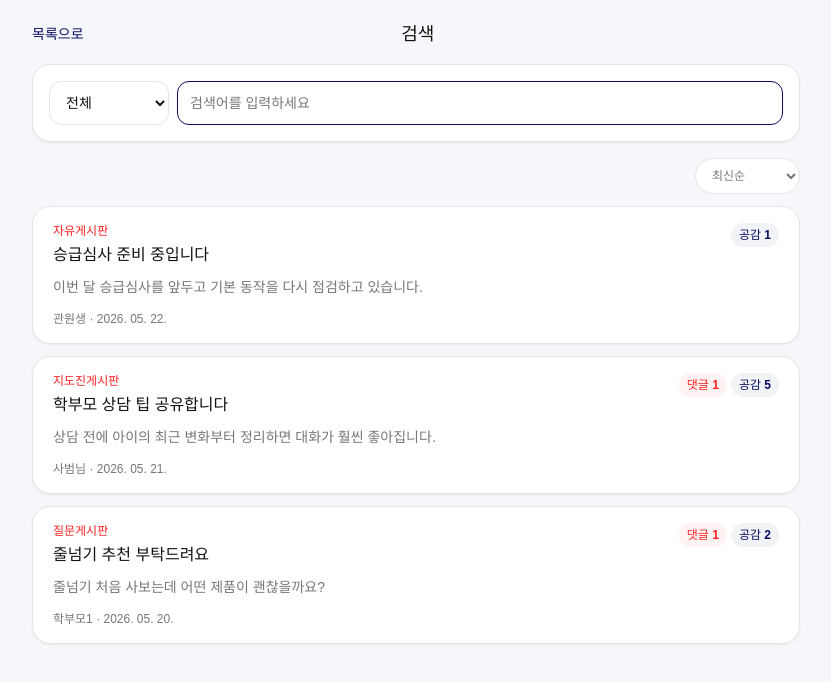
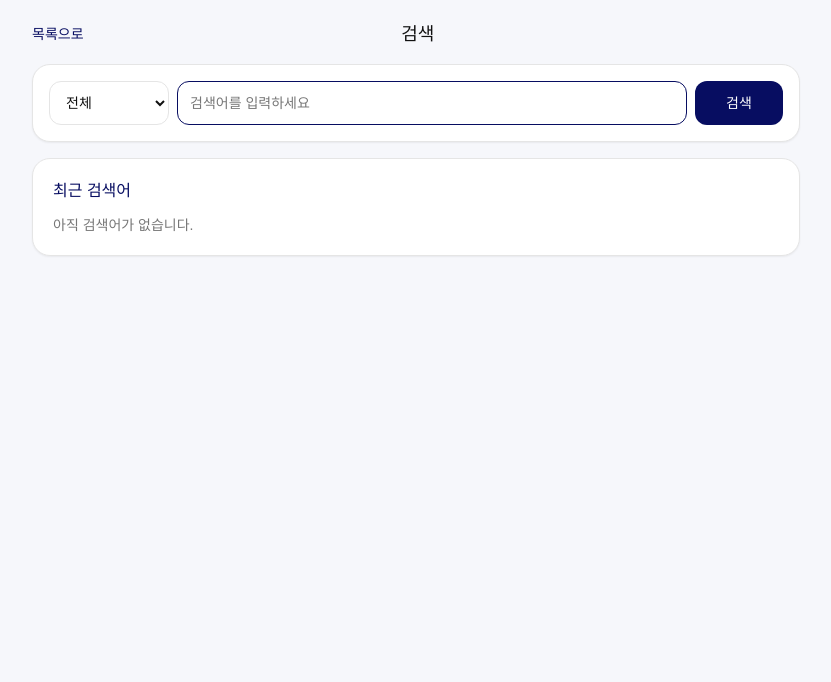
Before and after one commit to thisisyello/taekwondo-community, a React (Vite) app: page /search in a window 1280 px wide. Shown: the top 682 px of the page, without its empty margins (224-1055 px from the left). Built offline with nearby package versions, Linux system fonts and the light colour scheme.

Commit message:
feat: 검색어 제출 및 최근 검색어 기능 추가

```diff
--- a/src/pages/SearchPage.tsx
+++ b/src/pages/SearchPage.tsx
@@ -13,20 +13,41 @@ export default function SearchPage({
     posts,
     commentCountsByPostId,
 }: SearchPageProps) {
-    const [searchKeyword, setSearchKeyword] = useState("");
+    const [inputKeyword, setInputKeyword] = useState("");
+    const [submittedKeyword, setSubmittedKeyword] = useState("");
+    const [recentKeywords, setRecentKeywords] = useState<string[]>([]);
     const [searchTarget, setSearchTarget] = useState<SearchTarget>("all");
     const [postSortType, setPostSortType] = useState<PostSortType>("latest");
 
     const searchResults = filterPostsBySearch(
         posts,
         searchTarget,
-        searchKeyword,
+        submittedKeyword,
     );
     const sortedSearchResults = sortPosts(
         searchResults,
         postSortType,
         commentCountsByPostId,
     );
+    const hasSubmittedKeyword = submittedKeyword.trim().length > 0;
+
+    const submitKeyword = (keyword: string) => {
+        const nextKeyword = keyword.trim();
+
+        if (!nextKeyword) return;
+
+        setSubmittedKeyword(nextKeyword);
+        setInputKeyword(nextKeyword);
+        setRecentKeywords((prev) => [
+            nextKeyword,
+            ...prev.filter((item) => item !== nextKeyword),
+        ].slice(0, 5));
+    };
+
+    const handleSubmit = (event: React.FormEvent<HTMLFormElement>) => {
+        event.preventDefault();
+        submitKeyword(inputKeyword);
+    };
 
     return (
         <section className="min-h-svh bg-kta-bg px-4 py-5 text-kta-text">
@@ -39,7 +60,10 @@ export default function SearchPage({
                     <div className="w-12" />
                 </div>
 
-                <div className="grid gap-2 rounded-kta-lg border border-kta-border bg-kta-surface p-4 shadow-kta-sm sm:grid-cols-[120px_1fr]">
+                <form
+                    className="grid gap-2 rounded-kta-lg border border-kta-border bg-kta-surface p-4 shadow-kta-sm sm:grid-cols-[120px_1fr_88px]"
+                    onSubmit={handleSubmit}
+                >
                     <select
                         className="h-11 rounded-kta-md border border-kta-border bg-white px-3 text-sm text-kta-text outline-none focus:border-kta-navy"
                         value={searchTarget}
@@ -56,17 +80,50 @@ export default function SearchPage({
                         autoFocus
                         className="h-11 rounded-kta-md border border-kta-border bg-white px-3 text-sm text-kta-text outline-none placeholder:text-kta-muted focus:border-kta-navy"
                         placeholder="검색어를 입력하세요"
-                        value={searchKeyword}
-                        onChange={(event) => setSearchKeyword(event.target.value)}
+                        value={inputKeyword}
+                        onChange={(event) => setInputKeyword(event.target.value)}
                     />
-                </div>
+                    <button
+                        className="h-11 rounded-kta-md bg-kta-navy text-sm font-bold text-white"
+                        type="submit"
+                    >
+                        검색
+                    </button>
+                </form>
 
+                {hasSubmittedKeyword ? (
                     <PostList
                         posts={sortedSearchResults}
                         commentCountsByPostId={commentCountsByPostId}
                         postSortType={postSortType}
                         onChangePostSortType={setPostSortType}
                     />
+                ) : (
+                    <section className="rounded-kta-lg border border-kta-border bg-kta-surface p-5 shadow-kta-sm">
+                        <h2 className="text-base font-black text-kta-navy">
+                            최근 검색어
+                        </h2>
+                        {recentKeywords.length === 0 ? (
+                            <p className="mt-3 text-sm text-kta-muted">
+                                아직 검색어가 없습니다.
+                            </p>
+                        ) : (
+                            <ul className="mt-3 flex flex-wrap gap-2">
+                                {recentKeywords.map((keyword) => (
+                                    <li key={keyword}>
+                                        <button
+                                            className="rounded-full bg-kta-subtle px-3 py-2 text-sm font-bold text-kta-muted"
+                                            onClick={() => submitKeyword(keyword)}
+                                            type="button"
+                                        >
+                                            {keyword}
+                                        </button>
+                                    </li>
+                                ))}
+                            </ul>
+                        )}
+                    </section>
+                )}
             </div>
         </section>
     );
```
Lines whose indentation alone changed are shown as unchanged.
